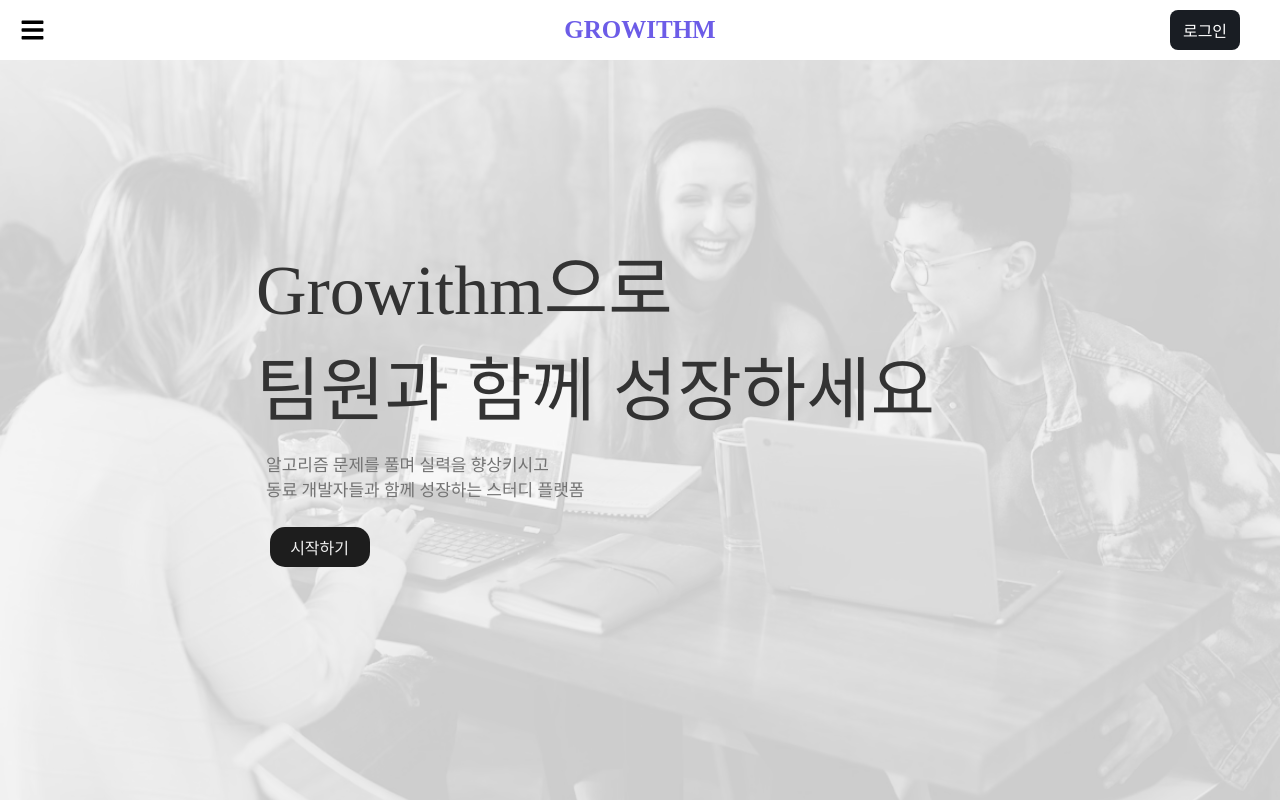
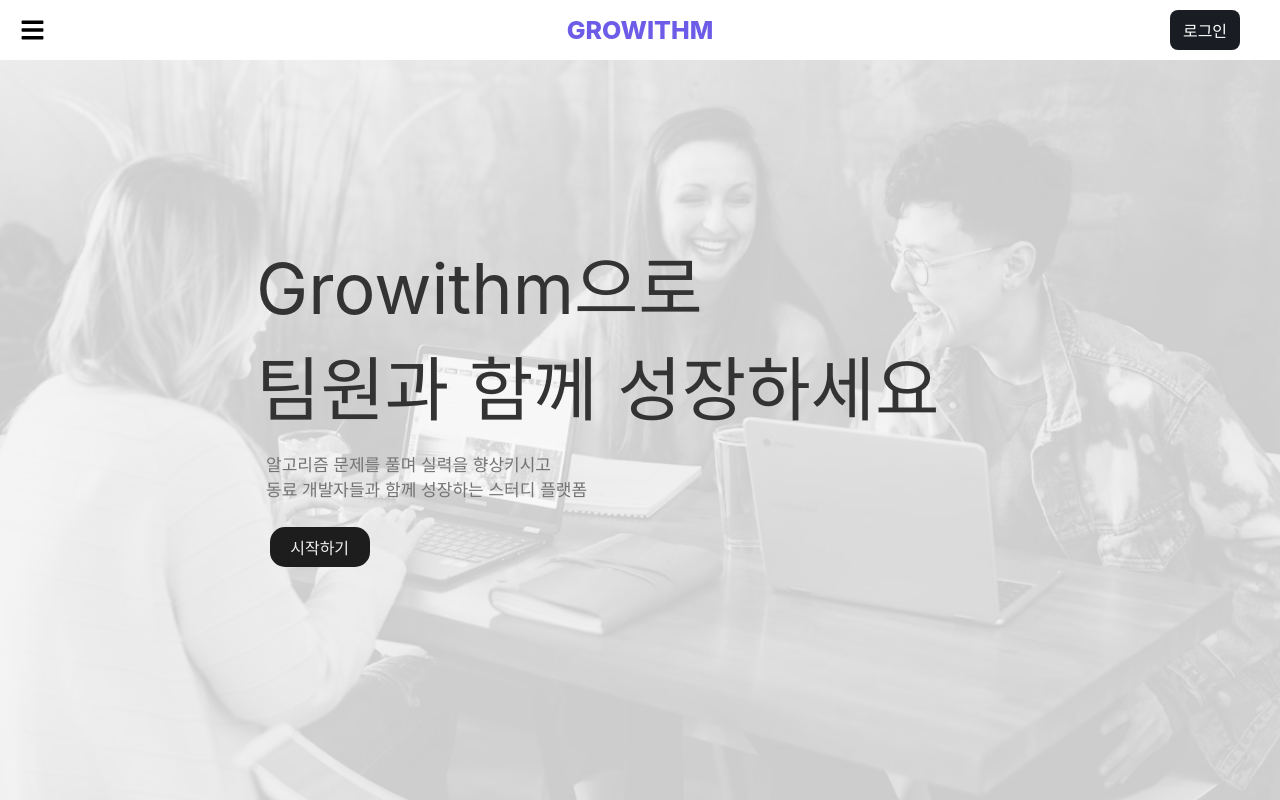
Before and after one commit to xode114kr1/growithm-fe, a React (Vite) app: page / in a window 1280 px wide. Shown: the top 800 px of the page. Built offline with nearby package versions, Linux system fonts and the light colour scheme; no server answers.

Commit message:
style : 전역 폰트 적용

```diff
--- a/src/index.css
+++ b/src/index.css
@@ -8,4 +8,10 @@ body,
   margin: 0;
   padding: 0;
   height: 100%;
+  font-family:
+    "Pretendard",
+    -apple-system,
+    BlinkMacSystemFont,
+    system-ui,
+    sans-serif;
 }
```
